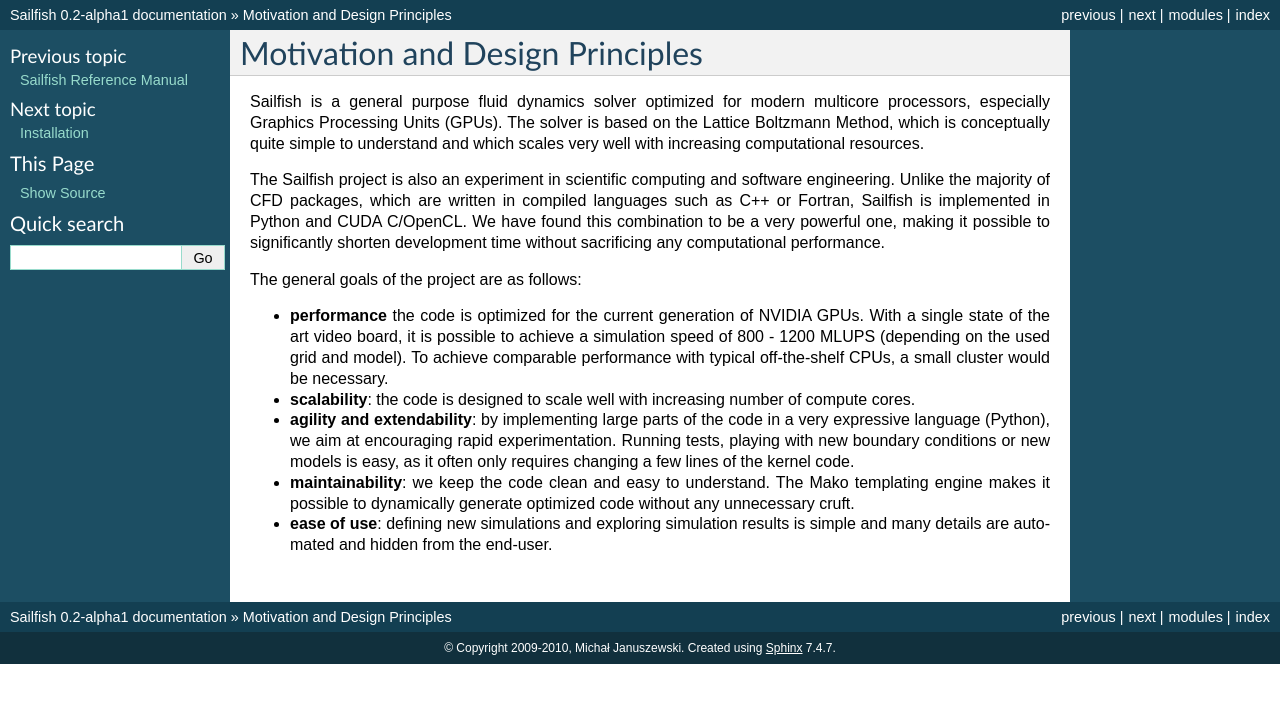
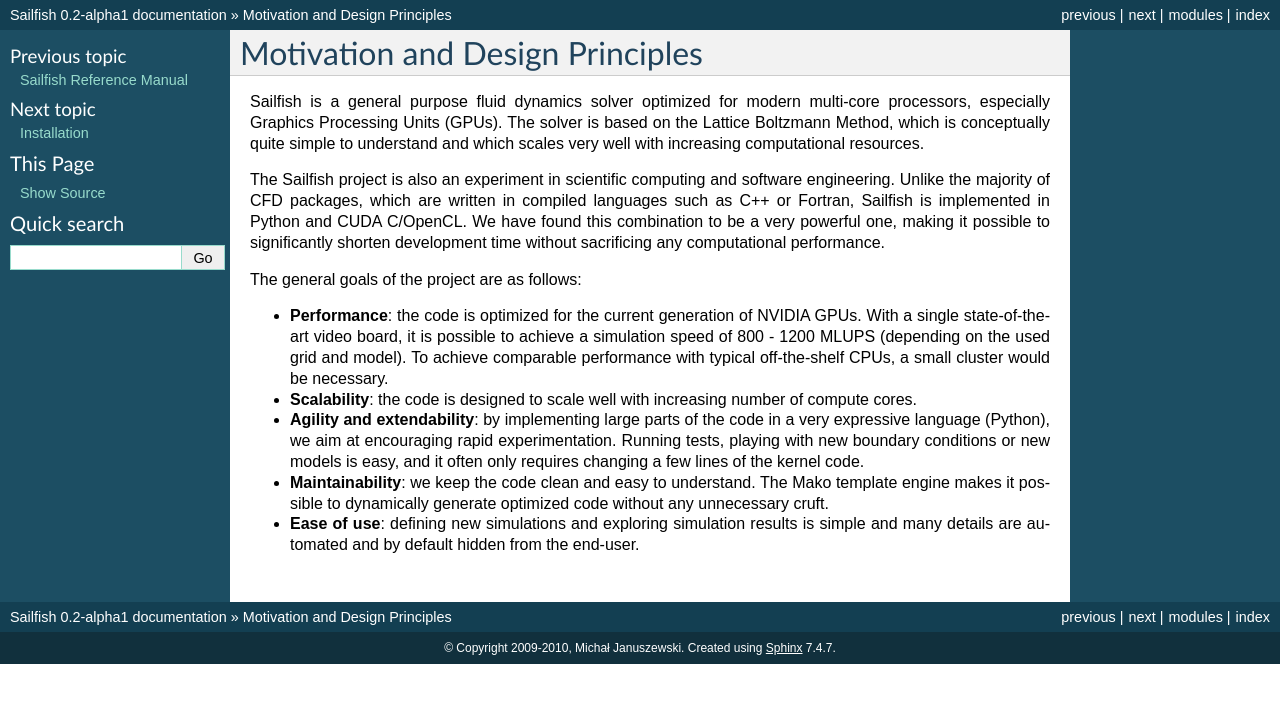
Before and after one commit to sailfish-team/sailfish, a Sphinx documentation site: the page built from doc/intro.rst, in a window 1280 px wide. Shown: the top 703 px of the page. Built offline with Sphinx 7.4.7, drawn with Linux system fonts in a browser that asks for light colours; formulas are drawn with MathJax 3.

```diff
--- a/doc/about.rst
+++ b/doc/about.rst
@@ -23,7 +23,7 @@ How to help?
 __ http://gitorious.org/sailfish/sailfish/blobs/master/TODO
 
 
-Note that you don't need to be a physicist or engineer to be able provide useful help.
+Note that you don't need to be a physicist or engineer to be able to provide useful help.
 We have a number of things that we would like to do within the project that only
 require basic programming skills but which would nevertheless be very helpful to us.
 If you want to help but are not sure how, feel free to contact us directly or via
@@ -32,4 +32,4 @@ the *sailfish-cfd* mailing list.
 License
 -------
 Unless stated otherwise, all code of the Sailfish project is licensed under the LGPL v3.
-The project documentation, including this manual, is licensed under the Creative Commons Attribution-ShareAlike 3.0
+The project documentation, including this manual, is licensed under the Creative Commons Attribution-ShareAlike 3.0 license.
--- a/doc/intro.rst
+++ b/doc/intro.rst
@@ -1,7 +1,7 @@
 Motivation and Design Principles
 ================================
 
-Sailfish is a general purpose fluid dynamics solver optimized for modern multicore processors,
+Sailfish is a general purpose fluid dynamics solver optimized for modern multi-core processors,
 especially Graphics Processing Units (GPUs).  The solver is based on the Lattice Boltzmann Method,
 which is conceptually quite simple to understand and which scales very well with increasing
 computational resources.
@@ -14,21 +14,21 @@ development time without sacrificing any computational performance.
 
 The general goals of the project are as follows:
 
-* **performance** the code is optimized for the current generation of NVIDIA GPUs.
-  With a single state of the art video board, it is possible to achieve a simulation speed
+* **Performance**: the code is optimized for the current generation of NVIDIA GPUs.
+  With a single state-of-the-art video board, it is possible to achieve a simulation speed
   of 800 - 1200 MLUPS (depending on the used grid and model).  To achieve comparable performance with
   typical off-the-shelf CPUs, a small cluster would be necessary.
 
-* **scalability**: the code is designed to scale well with increasing number of compute cores.
+* **Scalability**: the code is designed to scale well with increasing number of compute cores.
 
-* **agility and extendability**: by implementing large parts of the code in a very
+* **Agility and extendability**: by implementing large parts of the code in a very
   expressive language (Python), we aim at encouraging rapid experimentation.
-  Running tests, playing with new boundary conditions or new models is easy, as
+  Running tests, playing with new boundary conditions or new models is easy, and
   it often only requires changing a few lines of the kernel code.
 
-* **maintainability**: we keep the code clean and easy to understand.  The Mako
-  templating engine makes it possible to dynamically generate optimized code without
+* **Maintainability**: we keep the code clean and easy to understand.  The Mako
+  template engine makes it possible to dynamically generate optimized code without
   any unnecessary cruft.
 
-* **ease of use**: defining new simulations and exploring simulation results is
-  simple and many details are automated and hidden from the end-user.
+* **Ease of use**: defining new simulations and exploring simulation results is
+  simple and many details are automated and by default hidden from the end-user.
```
